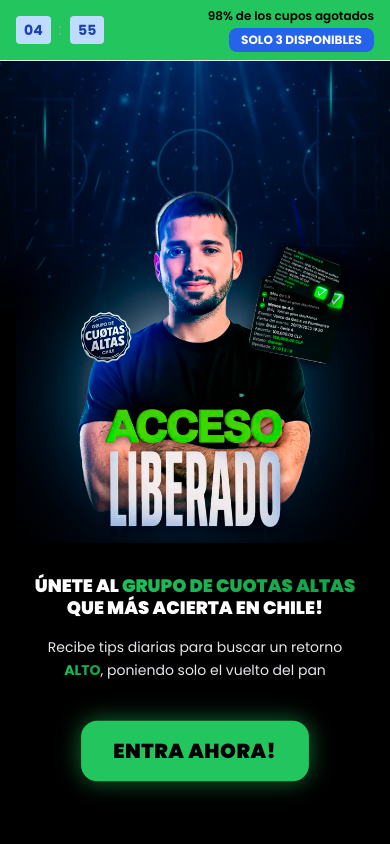
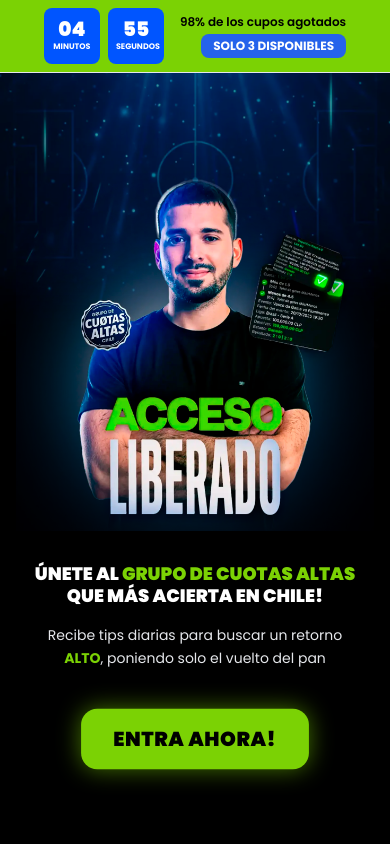
Before and after one commit to 24games/tipstervicente, a Next.js app: page /bilhete-acao in a window 390 px wide. Shown: the top 844 px of the page. Built offline with nearby package versions, Linux system fonts and the light colour scheme.

Commit message:
Atualizacao: 03/12/2025 22:55:12,33

```diff
--- a/app/bilhete-acao/page.tsx
+++ b/app/bilhete-acao/page.tsx
@@ -12,7 +12,12 @@ export default function BilheteAcaoPage() {
   useEffect(() => {
     if (timeLeft > 0) {
       const timer = setInterval(() => {
-        setTimeLeft((prev) => prev - 1);
+        setTimeLeft((prev) => {
+          if (prev <= 1) {
+            return 0; // Para em 00:00
+          }
+          return prev - 1;
+        });
       }, 1000);
       return () => clearInterval(timer);
     }
@@ -53,11 +58,11 @@ export default function BilheteAcaoPage() {
         @keyframes pulse-glow {
           0%, 100% {
             transform: scale(1);
-            box-shadow: 0 0 20px rgba(34, 197, 94, 0.5);
+            box-shadow: 0 0 20px rgba(123, 210, 4, 0.5);
           }
           50% {
             transform: scale(1.05);
-            box-shadow: 0 0 40px rgba(34, 197, 94, 0.8);
+            box-shadow: 0 0 40px rgba(123, 210, 4, 0.8);
           }
         }
 
@@ -73,9 +78,9 @@ export default function BilheteAcaoPage() {
         .gradient-text-animated {
           background: linear-gradient(
             90deg,
-            #22c55e 0%,
-            #16a34a 50%,
-            #22c55e 100%
+            #7BD204 0%,
+            #7BD204 50%,
+            #7BD204 100%
           );
           background-size: 200% auto;
           -webkit-background-clip: text;
@@ -119,22 +124,32 @@ export default function BilheteAcaoPage() {
       `}</style>
 
       {/* HEADER - Disclaimer com cronômetro */}
-      <header className="bg-[#22c55e] w-full py-2 px-4 md:px-8 border-b border-gray-200">
-        <div className="max-w-7xl mx-auto flex items-center justify-between gap-4">
-          {/* Esquerda - Cronômetro */}
+      <header className="bg-[#7BD204] w-full py-2 px-4 md:px-8 border-b border-gray-200 sticky top-0 z-50">
+        <div className="max-w-7xl mx-auto flex items-center justify-center md:justify-between gap-4">
+          {/* Bloco Cronômetro - Esquerda */}
           <div className="flex items-center gap-2">
-            <div className="flex items-center gap-1">
-              <div className="bg-blue-200 rounded px-2 py-1 text-blue-800 font-bold text-sm md:text-base">
+            {/* Card Minutos */}
+            <div className="bg-[#0055FF] rounded-lg p-2 flex flex-col items-center justify-center w-14 h-14 md:w-16 md:h-16">
+              <span className="text-white font-black text-xl md:text-2xl leading-none">
                 {String(minutes).padStart(2, '0')}
-              </div>
-              <span className="text-gray-400 mx-1">:</span>
-              <div className="bg-blue-200 rounded px-2 py-1 text-blue-800 font-bold text-sm md:text-base">
+              </span>
+              <span className="text-white text-[8px] md:text-[10px] font-bold uppercase mt-0.5">
+                MINUTOS
+              </span>
+            </div>
+
+            {/* Card Segundos */}
+            <div className="bg-[#0055FF] rounded-lg p-2 flex flex-col items-center justify-center w-14 h-14 md:w-16 md:h-16">
+              <span className="text-white font-black text-xl md:text-2xl leading-none">
                 {String(seconds).padStart(2, '0')}
-              </div>
+              </span>
+              <span className="text-white text-[8px] md:text-[10px] font-bold uppercase mt-0.5">
+                SEGUNDOS
+              </span>
             </div>
           </div>
 
-          {/* Direita - Cupos */}
+          {/* Bloco Texto - Direita */}
           <div className="flex flex-col items-end gap-1">
             <p className="text-black text-xs md:text-sm font-semibold">
               98% de los cupos agotados
@@ -150,7 +165,7 @@ export default function BilheteAcaoPage() {
 
       {/* HERO SECTION */}
       <section
-        className="relative min-h-screen flex flex-col items-center justify-center px-4 py-12 w-full overflow-x-hidden"
+        className="relative min-h-screen flex flex-col items-center justify-center px-4 pt-4 pb-12 w-full overflow-x-hidden"
         style={{
           backgroundImage: 'url(/bilhete-acao/images/background-hero.webp)',
           backgroundSize: 'cover',
@@ -167,7 +182,7 @@ export default function BilheteAcaoPage() {
             initial={{ opacity: 0, y: 30 }}
             animate={{ opacity: 1, y: 0 }}
             transition={{ duration: 0.8 }}
-            className="mb-8"
+            className="mb-8 -mt-4"
           >
             <img
               src="/bilhete-acao/images/expert.webp"
@@ -211,7 +226,7 @@ export default function BilheteAcaoPage() {
           >
             <a
               href="https://wa.me/seu-numero"
-              className="btn-pulse inline-flex items-center justify-center gap-3 bg-[#22c55e] hover:bg-[#16a34a] text-black text-xl sm:text-2xl md:text-3xl font-black py-4 px-8 sm:py-5 sm:px-12 md:py-6 md:px-16 rounded-2xl transition-all duration-300 uppercase tracking-wide"
+              className="btn-pulse inline-flex items-center justify-center gap-3 bg-[#7BD204] hover:bg-[#7BD204] text-black text-xl sm:text-2xl md:text-3xl font-black py-4 px-8 sm:py-5 sm:px-12 md:py-6 md:px-16 rounded-2xl transition-all duration-300 uppercase tracking-wide"
             >
               ENTRA AHORA!
             </a>
@@ -277,7 +292,7 @@ export default function BilheteAcaoPage() {
         >
           <a
             href="https://wa.me/seu-numero"
-            className="btn-pulse inline-flex items-center justify-center gap-3 bg-[#00FF88] hover:bg-[#00dd77] text-black text-xl sm:text-2xl md:text-3xl font-black py-4 px-8 sm:py-5 sm:px-12 md:py-6 md:px-16 rounded-2xl transition-all duration-300 uppercase tracking-wide"
+            className="btn-pulse inline-flex items-center justify-center gap-3 bg-[#7BD204] hover:bg-[#7BD204] text-black text-xl sm:text-2xl md:text-3xl font-black py-4 px-8 sm:py-5 sm:px-12 md:py-6 md:px-16 rounded-2xl transition-all duration-300 uppercase tracking-wide"
           >
             ENTRA AHORA!
           </a>
```
